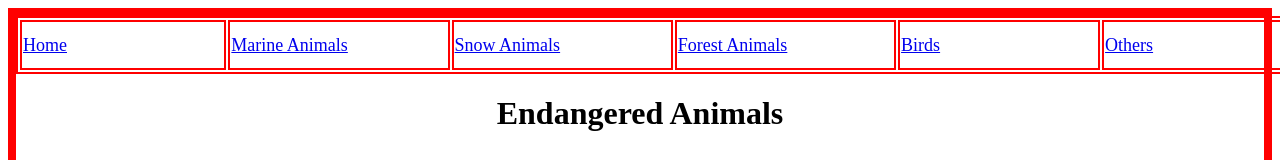
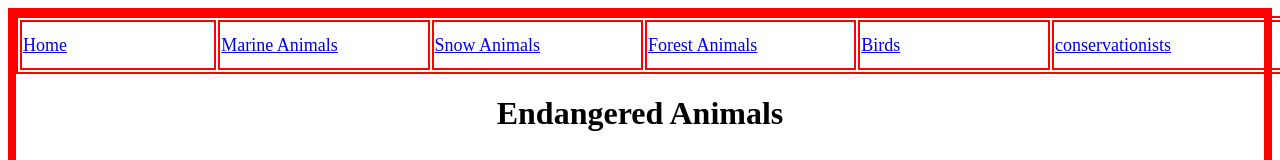
Before and after one commit to kaashvi-johari/ENDNGERED.github.io, a plain HTML site: page index.html in a window 1280 px wide. Shown: the top 160 px of the page. Drawn offline with Linux system fonts and the light colour scheme.

Commit message:
Update index.html

```diff
--- a/index.html
+++ b/index.html
@@ -36,7 +36,7 @@ marquee{;font-family:segoe print;font-size:50;}
 <a href="BIRDS.html">Birds</a>
 </td>
 <td>
-<a href="ppl.html">Others</a>
+<a href="more.html">conservationists</a>
 </td>
 </tr>
 </table>
```
